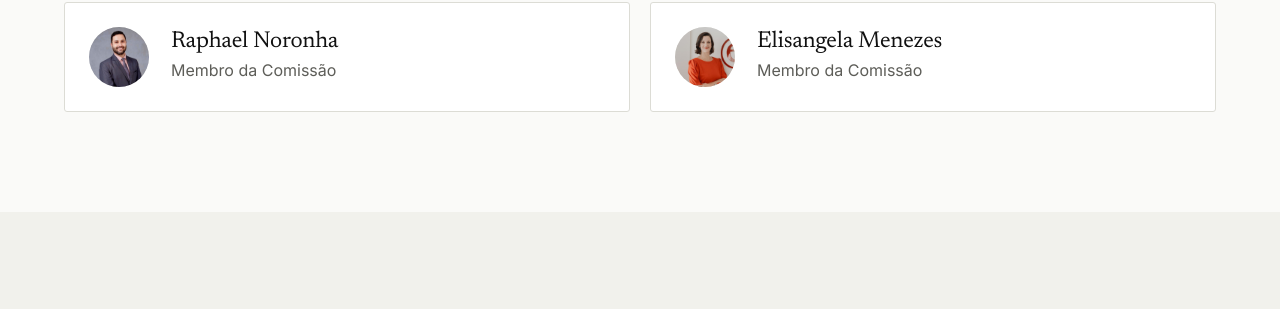
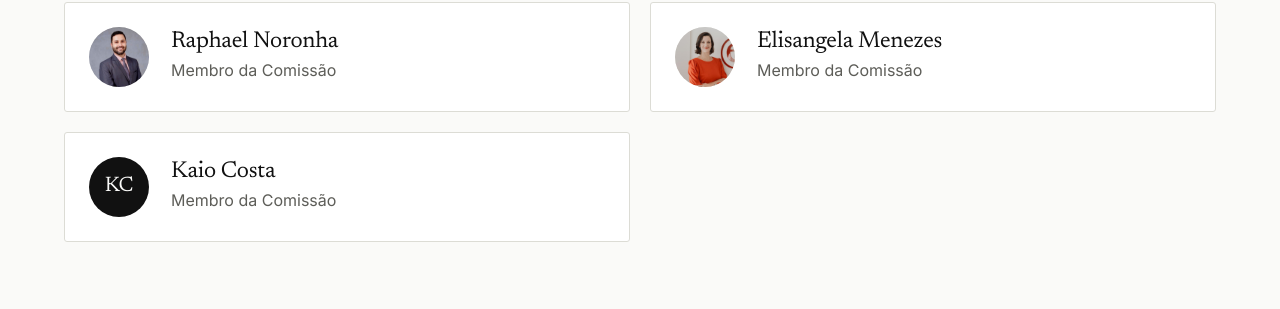
Before and after one commit to verbersouza/OAB-MG-Blockchain, a plain HTML site: page index.html in a window 1280 px wide. Shown: the part 6736-7045 px from the top of the page. Drawn offline with Linux system fonts and the light colour scheme; no server answers.

Commit message:
feat(site): adiciona Kaio Costa aos membros

```diff
--- a/index.html
+++ b/index.html
@@ -124,6 +124,7 @@ img.ph{object-fit:cover;object-position:center top;display:block;background:var(
   <article class="card person"><img class="ph" src="/assets/antidio.jpg" alt="Antídio de Souza"><div><h3>Antídio de Souza</h3><p>Membro da Comissão</p></div></article>
   <article class="card person"><img class="ph" src="/assets/raphael-membro.jpg" alt="Raphael Noronha"><div><h3>Raphael Noronha</h3><p>Membro da Comissão</p></div></article>
   <article class="card person"><img class="ph" src="/assets/elisangela.jpg" alt="Elisangela Menezes"><div><h3>Elisangela Menezes</h3><p>Membro da Comissão</p></div></article>
+  <article class="card person"><div class="ph" aria-hidden="true">KC</div><div><h3>Kaio Costa</h3><p>Membro da Comissão</p></div></article>
  </div>
 </div></section>
 
```
